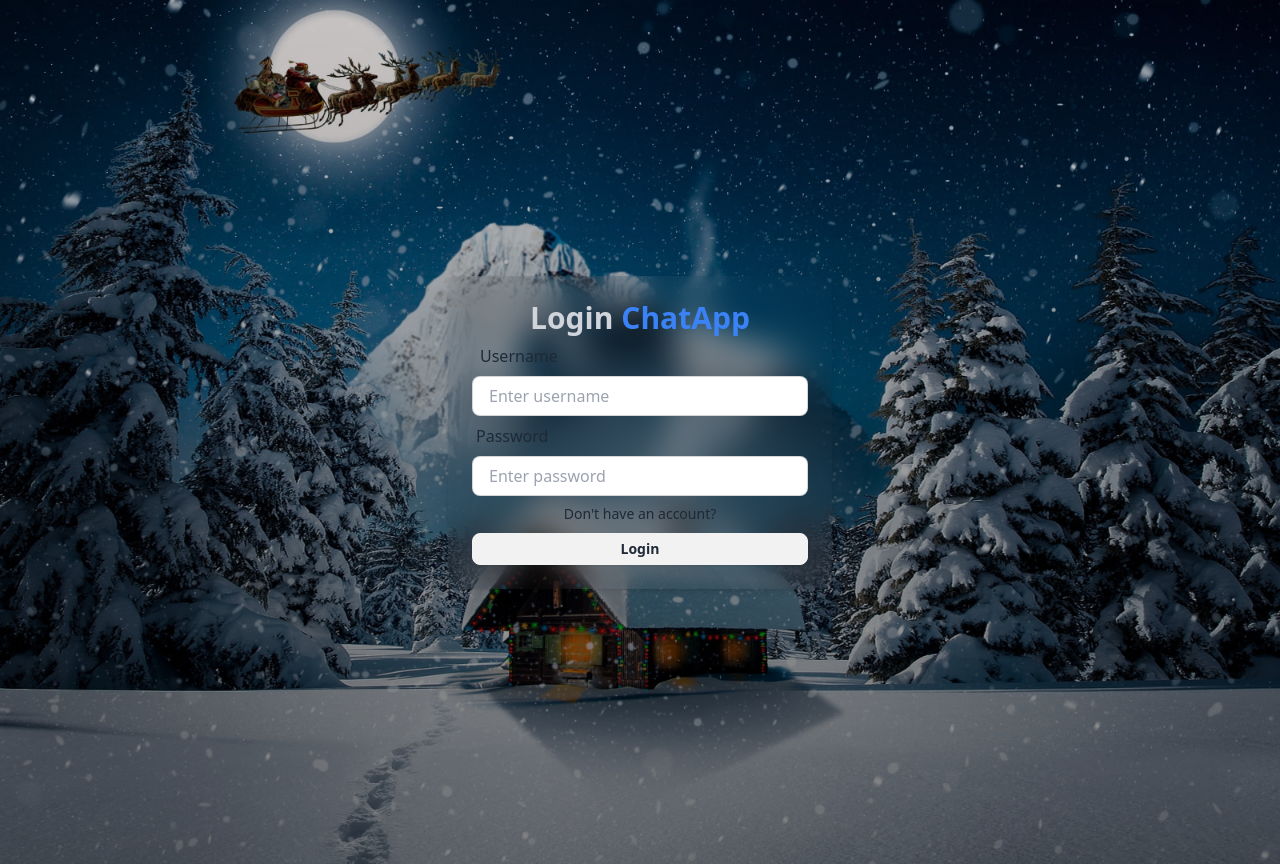
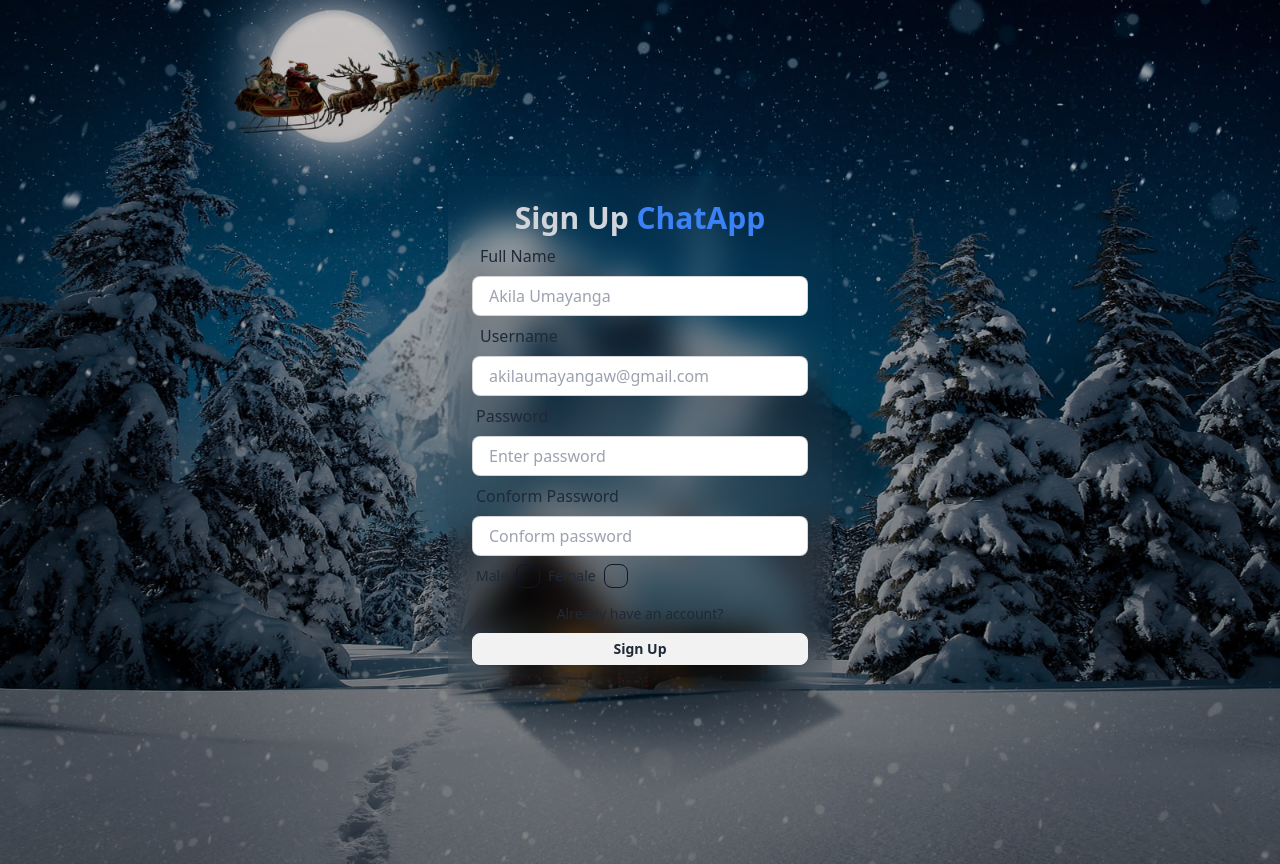
Before and after one commit to akila199910/chat-app, a React (Vite) app in the folder Frontend/: page /signup in a window 1280 px wide. Built offline with nearby package versions, Linux system fonts and the light colour scheme.

Commit message:
create signup form

```diff
--- a/Frontend/src/App.jsx
+++ b/Frontend/src/App.jsx
@@ -1,11 +1,12 @@
 import "./App.css";
 
-import Login from "./Pages/login/Login";
+// import Login from "./Pages/login/Login";
+import Signup from "./Pages/signup/Signup";
 
 function App() {
   return (
     <div className=" p-4 h-screen flex items-center justify-center">
-      <Login />
+      <Signup/>
     </div>
   );
 }
--- /dev/null
+++ b/Frontend/src/Pages/signup/GenderCheckBox.jsx
@@ -0,0 +1,21 @@
+
+const GenderCheckBox = () => {
+  return (
+    <div className=" flex">
+        <div className="form-control">
+            <label className="label gap-2 cursor-pointer">
+                <span className="label-text">Male</span>
+                <input type="checkbox" name="radio-10" className="checkbox border-slate-900" />
+            </label>
+        </div>
+        <div className="form-control">
+            <label className="label gap-2 cursor-pointer">
+                <span className="label-text">Female</span>
+                <input type="checkbox" name="radio-10" className="checkbox border-slate-900" />
+            </label>
+        </div>
+    </div>
+  )
+}
+
+export default GenderCheckBox
--- a/Frontend/src/Pages/signup/Signup.jsx
+++ b/Frontend/src/Pages/signup/Signup.jsx
@@ -1,5 +1,124 @@
+import GenderCheckBox from "./GenderCheckBox";
+
 const Signup = () => {
-  return <div>Signup</div>;
+  return (
+    <div className=" flex flex-col items-center justify-center min-w-96 mx-auto">
+      <div className=" w-full p-6 rounded-lg shadow-md bg-gray-400 bg-clip-padding backdrop-filter backdrop-blur-lg bg-opacity-0">
+        <h1 className=" text-3xl font-semibold text-center text-gray-300">
+          Sign Up <span className=" text-blue-500">ChatApp</span>
+        </h1>
+        <form>
+          <div>
+            <label className=" label p-2">
+              <span className="text-base label-text">Full Name</span>
+            </label>
+            <input
+              type="text"
+              placeholder="Akila Umayanga"
+              className=" w-full input input-bordered h-10"
+            ></input>
+          </div>
+
+          <div>
+            <label className=" label p-2">
+              <span className="text-base label-text">Username</span>
+            </label>
+            <input
+              type="text"
+              placeholder="akilaumayangaw@gmail.com"
+              className=" w-full input input-bordered h-10"
+            ></input>
+          </div>
+
+          <div>
+            <label className=" label">
+              <span className=" text-base label-text">Password</span>
+            </label>
+            <input
+              type="password"
+              placeholder="Enter password"
+              className=" w-full input input-bordered h-10"
+            />
+          </div>
+
+          <div>
+            <label className=" label">
+              <span className=" text-base label-text">Conform Password</span>
+            </label>
+            <input
+              type="password"
+              placeholder="Conform password"
+              className=" w-full input input-bordered h-10"
+            />
+          </div>
+          <GenderCheckBox />
+          <a
+            href="#"
+            className=" text-sm hover:underline hover:text-blue-600 mt-2 inline-block"
+          >
+            Already have an account?
+          </a>
+          <div>
+            <button className=" btn btn-block btn-sm mt-2">Sign Up</button>
+          </div>
+        </form>
+      </div>
+    </div>
+  );
 };
 
 export default Signup;
+
+// import GenderCheckBox from "./GenderCheckBox";
+
+// const Signup = () => {
+//   return <div className=" flex flex-col items-center justify-center min-w-96 mx-auto">
+//     <div className=" w-full p-6 rounded-lg shadow-md bg-gray-400 bg-clip-padding backdrop-filter backdrop-blur-lg bg-opacity-0">
+//     <h1 className=" text-3xl font-semibold text-center text-gray-300">
+//           Sign Up <span className=" text-blue-500">ChatApp</span>
+//         </h1>
+//         <form>
+//           <div>
+//             <label className=" label p-2">
+//               <span className="text-base label-text">
+//                 Full Name
+//               </span>
+//             </label>
+//             <input type="text" placeholder="Akila Umayanga" className=" w-full input input-bordered h-10"></input>
+//           </div>
+
+//           <div>
+//           <label className=" label p-2">
+//               <span className="text-base label-text">
+//                 Username
+//               </span>
+//             </label>
+//             <input type="text" placeholder="akilaumayangaw@gmail.com" className=" w-full input input-bordered h-10"></input>
+//           </div>
+
+//           <div>
+//             <label className=" label">
+//               <span className=" text-base label-text">Password</span>
+//             </label>
+//             <input type="password" placeholder="Enter password" className=" w-full input input-bordered h-10"/>
+//           </div>
+
+//           <div>
+//             <label className=" label">
+//               <span className=" text-base label-text">Conform Password</span>
+//             </label>
+//             <input type="password" placeholder="Conform password" className=" w-full input input-bordered h-10"/>
+//           </div>
+//             <GenderCheckBox/>
+//           <a href="#"className=" text-sm hover:underline hover:text-blue-600 mt-2 inline-block">
+//             Already have an account?
+//           </a>
+//           <div>
+//             <button className=" btn btn-block btn-sm mt-2">Sign Up</button>
+//           </div>
+//         </form>
+//     </div>
+//   </div>;
+// };
+
+// export default Signup;
```
